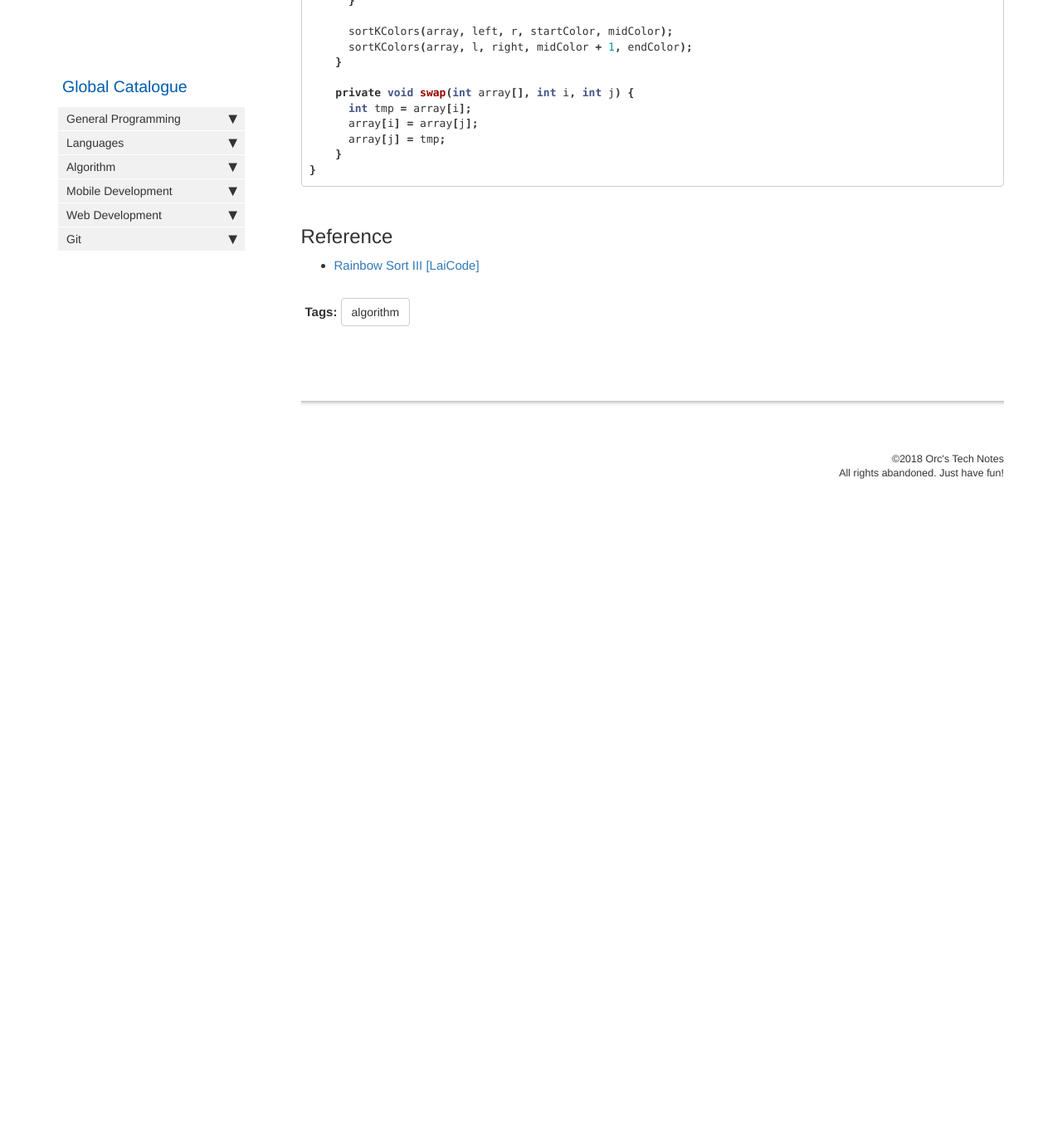
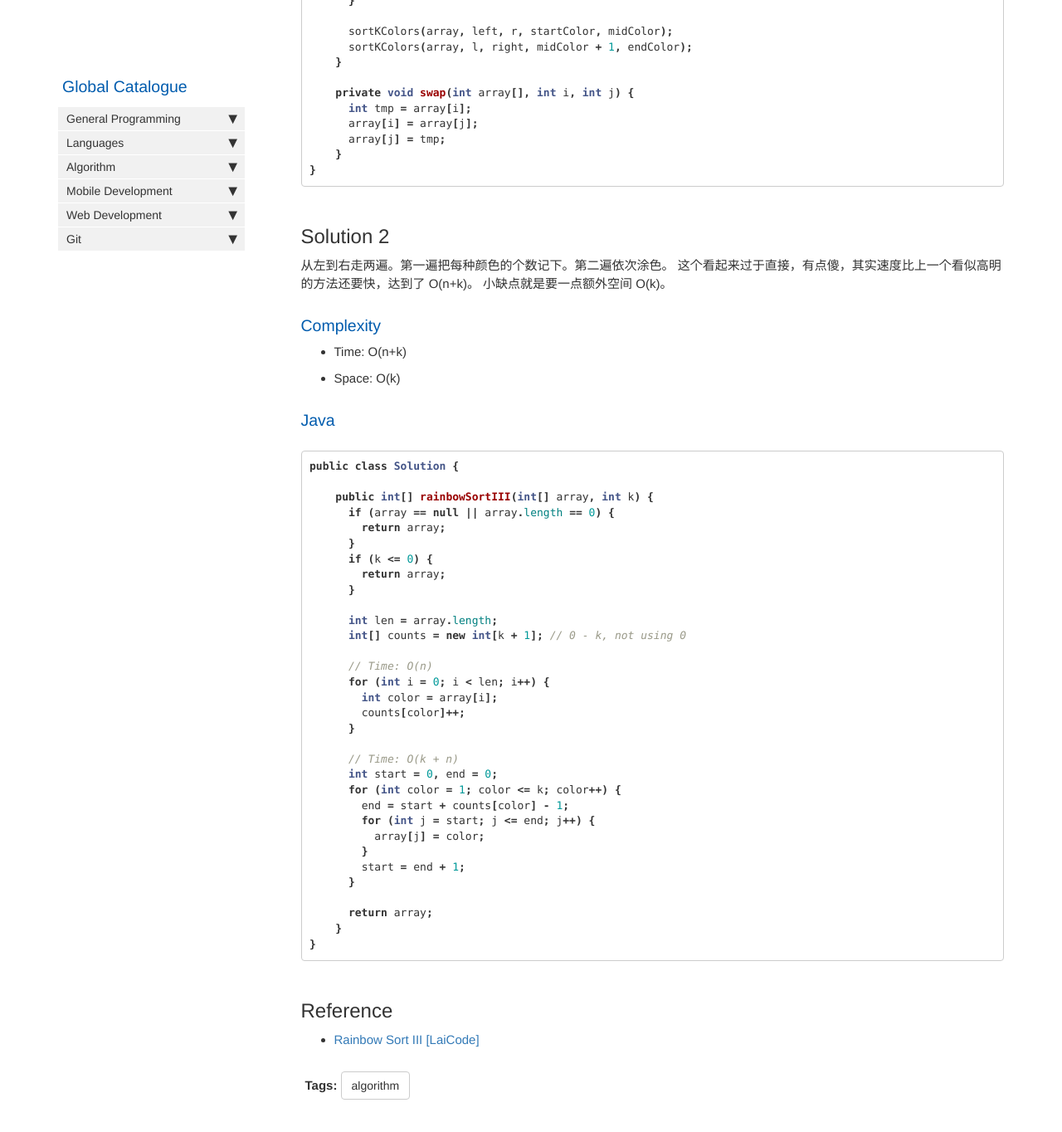
Before and after one commit to HungryOrc/hungryorc.github.io, a Jekyll site: the page built from pages/algorithm/algorithm_rainbow_sort_k_colors.md, in a window 1280 px wide and 1400 px high, scrolled down 1443 px. Shown: the top 1364 px of the window at 83% size. Built offline with Jekyll 4.4.1, drawn with Linux system fonts in a browser that asks for light colours; nearby versions of some CDN libraries; comment, search, counter and statistics services are not loaded; before the commit the page ends 2073 px from its top, so only the background shows below that.

Commit message:
Update algorithm_rainbow_sort_k_colors.md

````diff
--- a/pages/algorithm/algorithm_rainbow_sort_k_colors.md
+++ b/pages/algorithm/algorithm_rainbow_sort_k_colors.md
@@ -80,6 +80,51 @@ public class Solution {
 }
 ```
 
+## Solution 2
+从左到右走两遍。第一遍把每种颜色的个数记下。第二遍依次涂色。
+这个看起来过于直接，有点傻，其实速度比上一个看似高明的方法还要快，达到了 O(n+k)。
+小缺点就是要一点额外空间 O(k)。
+
+### Complexity
+* Time: O(n+k)
+* Space: O(k)
+
+### Java
+```java
+public class Solution {
+
+    public int[] rainbowSortIII(int[] array, int k) {
+      if (array == null || array.length == 0) {
+        return array;
+      }
+      if (k <= 0) {
+        return array;
+      }
+
+      int len = array.length;
+      int[] counts = new int[k + 1]; // 0 - k, not using 0
+
+      // Time: O(n)
+      for (int i = 0; i < len; i++) {
+        int color = array[i];
+        counts[color]++;
+      }
+
+      // Time: O(k + n)
+      int start = 0, end = 0;
+      for (int color = 1; color <= k; color++) {
+        end = start + counts[color] - 1;
+        for (int j = start; j <= end; j++) {
+          array[j] = color;
+        }
+        start = end + 1;
+      }
+
+      return array;
+    }
+}
+```
+
 ## Reference
 * [Rainbow Sort III [LaiCode]](https://app.laicode.io/app/problem/400)
 
````
